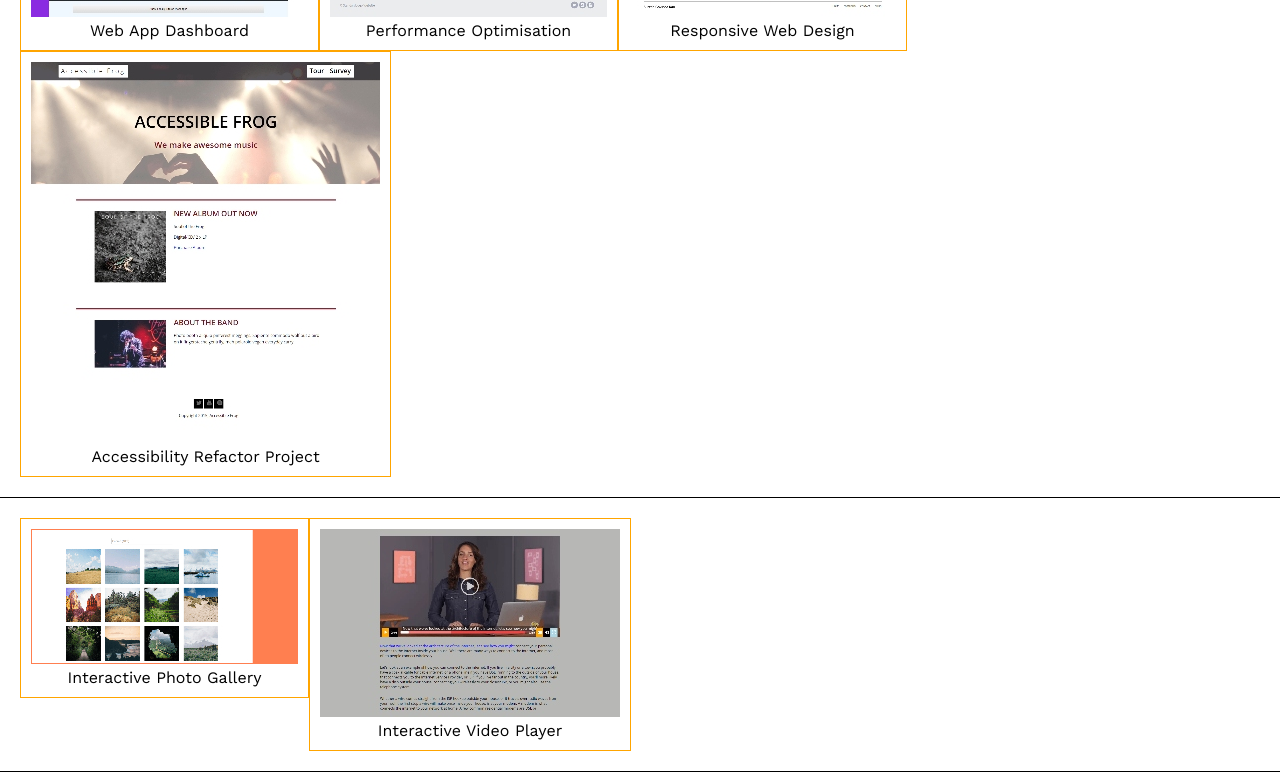
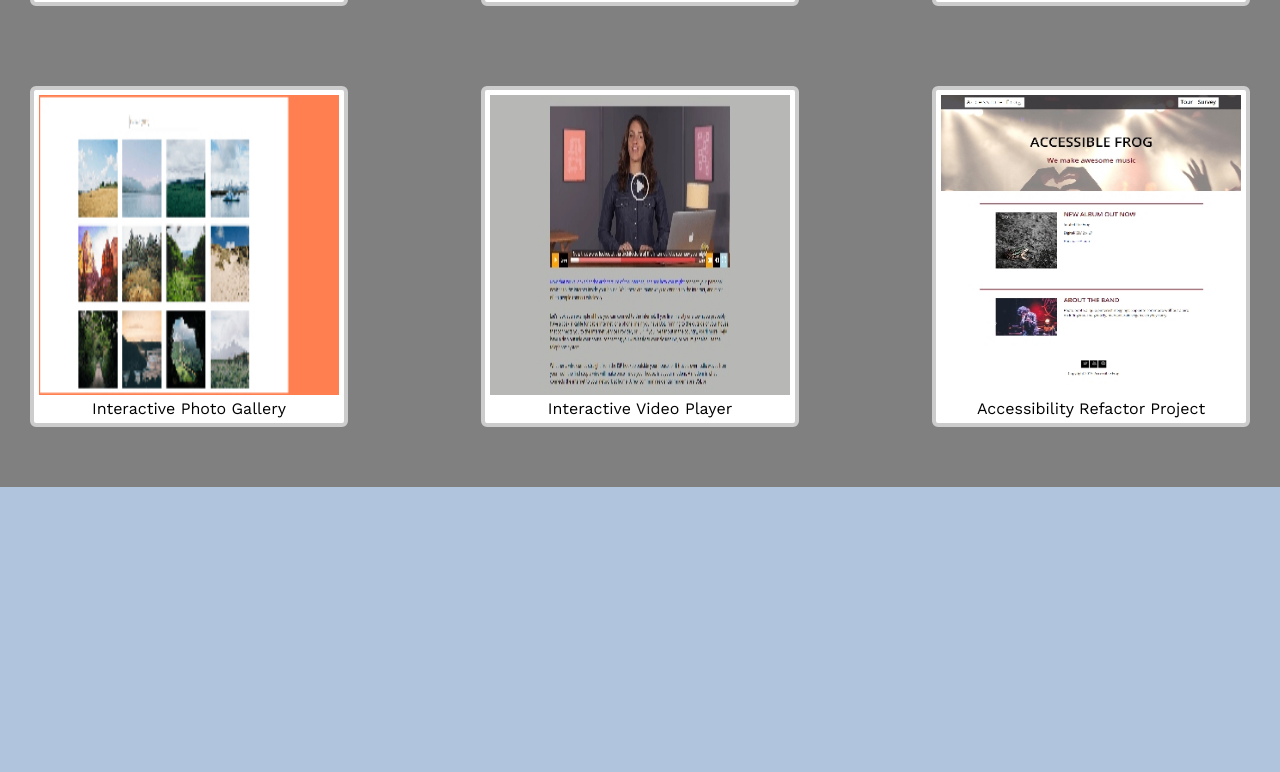
Before and after one commit to hi2suresh/Portfolio, a plain HTML site: page index.html in a window 1280 px wide. Shown: the part 774-1546 px from the top of the page. After the commit the page ends 1261 px from the top, so only its background shows below. Drawn offline with nearby package versions, Linux system fonts and the light colour scheme.

Commit message:
Redesigned Gallery

```diff
--- a/css/main.css
+++ b/css/main.css
@@ -75,6 +75,29 @@ white-space: nowrap;
   from, to { border-color: transparent }
   50% { border-color: orange; }
 }
+
+#gallery > div {
+  display: -webkit-box;
+  display: -ms-flexbox;
+  display: flex;
+  justify-content: space-around;
+  background: grey;
+
+}
+.card {
+      margin: 30px;
+      padding: 20px 40px 40px;
+      max-width: 500px;
+      background: #fff;
+      border: 4px solid #ccc;
+      border-radius: 6px;
+      transition: all .5s;
+    }
+    .card:hover {
+      border-color: black;
+      transform: scale(1.1);
+    }
+
 
 /*=============================
 CSS for Lightbox Mode
@@ -336,17 +359,12 @@ a.button {
 
 
 
-/*Frame for figures in the gallery*/
-.frame{
-       border: 1px solid orange; /*outside border*/
-       padding: 10px; /* creates whitespace between border & content */
-}
 @media (min-width:320px) {
     #container {
         width: 95%;
     }
 
-    #about,#gallery > ul {
+    #about,#gallery > div {
     -webkit-flex-direction: column;
     flex-direction: column;
     }
@@ -358,12 +376,13 @@ a.button {
 -----------------------------------------*/
 @media (min-width:768px) {
 
-    #about,#gallery > ul {
+    #about,#gallery > div {
         -webkit-flex-direction: row;
         flex-direction: row;
         flex-wrap: wrap;
         padding: 20px;
         margin: auto;
+
     }
 
      #about img {
@@ -375,6 +394,7 @@ a.button {
         padding-left: 10px;
         padding-bottom: 10px;
     }
+      .
 
 .lightbox-content {
     top: 1%;
@@ -384,6 +404,22 @@ a.button {
     padding: 12px;
     border: 12px solid #DE7A72;
     }
+
+     #gallery > div {
+         justify-content: space-between;
+    }
+
+    .card {
+      margin: 40px 10px 40px 10px;
+      padding: 5px;
+    }
+
+
+ #gallery img {
+        width: 300px;
+        height: 300px;
+    }
+
 }
 
 /*---------------------------------------
@@ -396,12 +432,14 @@ a.button {
     }
 
     .lightbox-content {
+        left: 10%;
         width: 80%;
         height: 80%;
         padding: 16px;
         border: 16px solid #DE7A72;
     }
 
+
     #project-main-heading{
         margin-bottom: 20px;
     }
--- a/index.html
+++ b/index.html
@@ -16,7 +16,7 @@
             <nav>
               <ul>
                 <li><a href="#">PORTFOLI0</a></li>
-                <li><a href="#">RESUME</a></li>
+                <li><a href="#">EXPERIENCE</a></li>
                 <li><a href="#">CONTACT</a></li>
               </ul>
             </nav>
@@ -39,64 +39,62 @@
 
            <p class="note"> Note: This portfolio is created with plain html, css and Vanilla Javascript (no third party libraries are used).</p>
         <div id='gallery'>
-        <ul>
-            <li >
-                <a href="img/dashboard-min.png" Title="Dashboard Project">
+            <div>
+            <div class="card">
+            <a href="img/dashboard-min.png" Title="Dashboard Project">
                     <figure class="frame">
                         <img id="dashboard" src="img/dashboard-min_tn.jpg" alt="Dashboard Project">
                         <figcaption>Web App Dashboard</figcaption>
                     </figure>
                 </a>
-            </li>
+            </div>
 
-             <li >
-                <a href="img/performance-min.png" Title="Optimisation Project">
+
+            <div class="card">
+            <a href="img/performance-min.png" Title="Optimisation Project">
                     <figure class="frame">
                      <img id="performance" src="img/performance-min_tn.jpg" alt="Performance Project">
                      <figcaption>Performance Optimisation</figcaption>
                     </figure>
                 </a>
-            </li>
+           </div>
 
-             <li >
-                <a href="img/responsive-min.png" Title="Responsive Web Design Project">
+         <div class="card">
+           <a href="img/responsive-min.png" Title="Responsive Web Design Project">
                  <figure class="frame">
                      <img id="responsive" src="img/responsive-min_tn.jpg" alt="Responsive Web Design Project">
                      <figcaption>Responsive Web Design</figcaption>
                     </figure>
                 </a>
-            </li>
+          </div>
 
-             <li >
-                <a href="img/accessibility-min.png" Title="Accessibility Refactor Project">
+         <div class="card">
+            <a href="img/photo-gallery-min.png" Title="Interactive Photo Gallery">
+                 <figure class="frame">
+                     <img id="photo" src="img/photo-gallery-min_tn.jpg" alt="Interactive Photo Gallery">
+                     <figcaption>Interactive Photo Gallery</figcaption>
+                    </figure>
+                </a>
+          </div>
+
+        <div class="card">
+           <a href="img/video-player-min.png" Title="Interactive Video Player">
+                 <figure class="frame">
+                     <img id="video" src="img/video-player-min_tn.jpg" alt="Interactive Video Player">
+                     <figcaption>Interactive Video Player</figcaption>
+                    </figure>
+                </a>
+          </div>
+
+        <div class="card">
+           <a href="img/accessibility-min.png" Title="Accessibility Refactor Project">
                  <figure class="frame">
                      <img id="accessibility" src="img/accessibility-min_tn.jpg" alt="Accessibility Refactor Project">
                      <figcaption>Accessibility Refactor Project</figcaption>
                     </figure>
                 </a>
-            </li>
-
-
-        </ul>
-        <ul>
-             <li >
-                <a href="img/photo-gallery-min.png" Title="Interactive Photo Gallery">
-                 <figure class="frame">
-                     <img id="photo" src="img/photo-gallery-min_tn.jpg" alt="Interactive Photo Gallery">
-                     <figcaption>Interactive Photo Gallery</figcaption>
-                    </figure>
-                </a>
-            </li>
-
-             <li >
-                <a href="img/video-player-min.png" Title="Interactive Video Player">
-                 <figure class="frame">
-                     <img id="video" src="img/video-player-min_tn.jpg" alt="Interactive Video Player">
-                     <figcaption>Interactive Video Player</figcaption>
-                    </figure>
-                </a>
-            </li>
-        </ul>
+          </div>
+        </div>
 
         </div>
 
```
